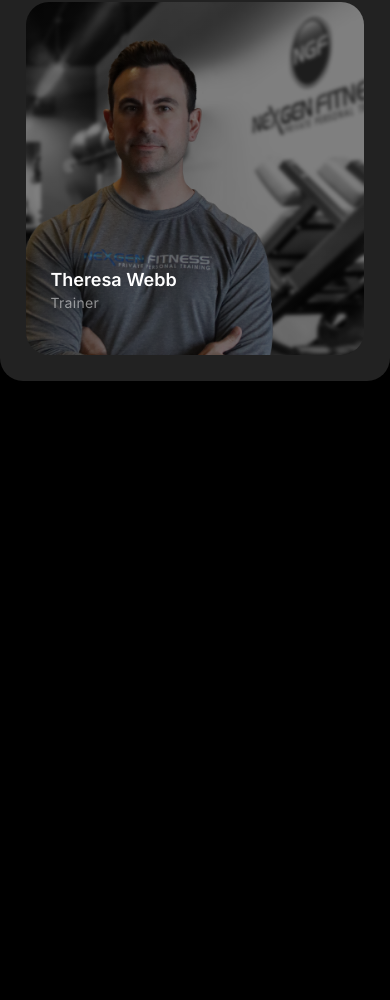
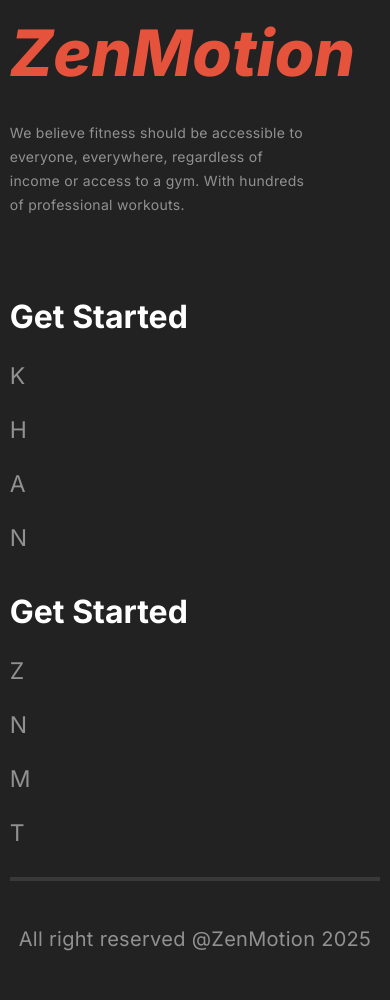
Before and after one commit to Khalidkhan-23/Assignment-2, a plain HTML site: page index.html in a window 390 px wide. Shown: the part 5499-6499 px from the top of the page. Before the commit the page ends 5910 px from the top, so only its background shows below. Drawn offline with Linux system fonts and the light colour scheme.

Commit message:
Added Footer with Mobile View

```diff
--- a/index.html
+++ b/index.html
@@ -96,7 +96,7 @@
                         Mile Easily</h3>
                     <p class="sub">We believe fitness should be accessible to everyone, everywhere, regardless of
                         income
-                        or access to a gym. With  hundreds of professional workouts.</p>
+                        or access to a gym. With hundreds of professional workouts.</p>
                     <div>
                         <a href="" class="btn btn-container">Join Now</a>
                     </div>
@@ -118,7 +118,8 @@
         <section class="section-container">
             <div class="team section">
                 <h3 class="head">Meet Our Team</h3>
-                <p class="sub">We believe fitness should be accessible to everyone, everywhere, regardless of income or access to a gym.</p>
+                <p class="sub">We believe fitness should be accessible to everyone, everywhere, regardless of income or
+                    access to a gym.</p>
                 <div class="team-container">
                     <div class="team-card card-1">
                         <h5 class="box-head ">Jerome Bell</h5>
@@ -149,6 +150,39 @@
         </section>
 
     </main>
+
+    <footer class="section-container">
+        <div class="brand-info section">
+            <div class="footer-part">
+                <div class="description">
+                <h1><i>ZenMotion</i></h1>
+                <p class="sub">We believe fitness should be accessible to everyone, everywhere, regardless of income or
+                    access to a gym. With hundreds of professional workouts.</p>
+            </div>
+            <div class="contact">
+                <div class="get-started l-side">
+                    <h4>Get Started</h4>
+                    <a href="">K</a>
+                    <a href="">H</a>
+                    <a href="">A</a>
+                    <a href="">N</a>
+                </div>
+                <div class="get-started l-side">
+                    <h4>Get Started</h4>
+                    <a href="">Z</a>
+                    <a href="">N</a>
+                    <a href="">M</a>
+                    <a href="">T</a>
+                </div>
+            </div>
+            </div>
+            <hr>
+             <div class="copywrite">
+            <p>All right reserved @ZenMotion 2025</p>
+        </div>
+        </div>
+
+    </footer>
 </body>
 
 </html>
--- a/styles/style.css
+++ b/styles/style.css
@@ -312,19 +312,20 @@ nav {
 /* ---------------------------Run a Mile-------------------------- */
 
 
-.run{
+.run {
     background: var(--second-bg-color);
-    padding: 41px ;
+    padding: 41px;
     justify-content: space-between;
     border-radius: 23px;
     gap: 16%;
 }
-.run img{
+
+.run img {
     border-radius: 23px;
 }
 
 
-.run-description{
+.run-description {
     margin-left: 30px;
     margin-top: 15px;
 }
@@ -343,12 +344,12 @@ nav {
 /* ------------------------------  Team  ---------------------------- */
 
 
-.team{
+.team {
     flex-direction: column;
     align-items: center;
 }
 
-.team-container{
+.team-container {
     display: flex;
     background: var(--second-bg-color);
     border-radius: 23px;
@@ -358,7 +359,7 @@ nav {
     width: 91%;
 }
 
-.team-card{
+.team-card {
     width: 424px;
     height: 353px;
     background-size: cover;
@@ -370,35 +371,141 @@ nav {
     padding-left: 24px;
 }
 
-.card-1{
+.card-1 {
     background:
-    linear-gradient(rgba(0,0,0,0.5), rgba(0,0,0,0.5)),
+        linear-gradient(rgba(0, 0, 0, 0.5), rgba(0, 0, 0, 0.5)),
         url("../images/trainer1.png") no-repeat center / cover;
+
 }
-.card-2{
+
+.card-2 {
     background:
-    linear-gradient(rgba(0,0,0,0.5), rgba(0,0,0,0.5)),
+        linear-gradient(rgba(0, 0, 0, 0.5), rgba(0, 0, 0, 0.5)),
         url("../images/trainer2.png") no-repeat center / cover;
 }
-.card-3{
+
+.card-3 {
     background:
-    linear-gradient(rgba(0,0,0,0.5), rgba(0,0,0,0.5)),
+        linear-gradient(rgba(0, 0, 0, 0.5), rgba(0, 0, 0, 0.5)),
         url("../images/trainer3.png") no-repeat center / cover;
 }
-.card-4{
+
+.card-4 {
     background:
-    linear-gradient(rgba(0,0,0,0.5), rgba(0,0,0,0.5)),
+        linear-gradient(rgba(0, 0, 0, 0.5), rgba(0, 0, 0, 0.5)),
         url("../images/trainer4.png") no-repeat center / cover;
 }
-.card-5{
+
+.card-5 {
     background:
-    linear-gradient(rgba(0,0,0,0.5), rgba(0,0,0,0.5)),
+        linear-gradient(rgba(0, 0, 0, 0.5), rgba(0, 0, 0, 0.5)),
         url("../images/trainer5.png") no-repeat center / cover;
 }
-.card-6{
+
+.card-6 {
     background:
-    linear-gradient(rgba(0,0,0,0.5), rgba(0,0,0,0.5)),
+        linear-gradient(rgba(0, 0, 0, 0.5), rgba(0, 0, 0, 0.5)),
         url("../images/trainer6.png") no-repeat center / cover;
+}
+
+
+/* ------------------------------Footer---------------------------- */
+
+
+footer {
+    background: var(--second-bg-color);
+}
+
+
+.description {
+    flex-direction: column;
+    padding-right: 12%;
+}
+
+.description h1 {
+    color: var(--primary-color);
+    font-family: var(--main-font);
+    font-size: 90px;
+    font-weight: 800;
+    line-height: 110px;
+    letter-spacing: 0%;
+    text-align: left;
+    margin-bottom: 26px;
+
+}
+
+.contact h4 {
+    color: var(--head-font-color);
+    font-family: var(--main-font);
+    font-size: 41px;
+    font-weight: 700;
+    line-height: 50px;
+    letter-spacing: 0%;
+    text-align: left;
+    margin-bottom: 26px;
+
+}
+
+.contact a {
+    color: var(--sub-font-color);
+    font-family: var(--main-font);
+    font-size: 29px;
+    font-weight: 400;
+    line-height: 36px;
+    letter-spacing: 0%;
+    text-align: left;
+    text-decoration: none;
+}
+
+
+.copywrite p {
+    color: var(--sub-font-color);
+    font-family: var(--main-font);
+    font-size: 26px;
+    font-weight: 400;
+    line-height: 31px;
+    letter-spacing: 0.3px;
+    text-align: left;
+    margin: 46px 0px;
+}
+
+.get-started {
+    display: flex;
+    flex-direction: column;
+    gap: 26px;
+}
+
+
+.brand-info {
+    flex-direction: column;
+    margin-bottom: 0px;
+}
+
+.footer-part {
+    display: flex;
+    margin-top: 85px;
+    margin-bottom: 103px;
+}
+
+.contact {
+    display: flex;
+    gap: 24%;
+}
+
+.description,
+.contact {
+    width: 50%;
+
+
+}
+
+.brand-info hr {
+    border: 2px solid rgba(255, 255, 255, 0.1);
+}
+
+.copywrite {
+    display: flex;
+    justify-content: center;
 }
 
 
@@ -409,9 +516,7 @@ nav {
 
 
 
-@media screen and (max-width: 998px) {
-
-}
+@media screen and (max-width: 998px) {}
 
 
 
@@ -568,30 +673,100 @@ nav {
         margin-top: 36px;
         margin-bottom: 30px;
     }
-    .habit-container{
+
+    .habit-container {
         flex-direction: column;
     }
 
 
     /* Run */
 
-    .run{
+    .run {
         margin: 4.6%;
         padding: 33px;
         flex-direction: column;
         align-items: center;
     }
-    .run-description{
+
+    .run-description {
         margin-left: 0px;
         margin-top: 0px;
-    margin-bottom: 31px ;
+        margin-bottom: 31px;
     }
-.run-description div{
+
+    .run-description div {
         display: flex;
         justify-content: center;
     }
-.run-description .btn-container{
+
+    .run-description .btn-container {
         width: 290px;
     }
 
+
+    /* Team */
+
+    .team {
+        width: 90%;
     }
+
+
+    .team-container {
+        flex-direction: column;
+    }
+
+    .team-card {
+        width: 313px;
+        height: 272px;
+    }
+
+
+
+    /* Footer */
+
+    .description h1 {
+        font-size: 64px;
+        line-height: 85px;
+    }
+
+    .footer-part {
+        flex-direction: column;
+    }
+
+    .contact {
+        flex-direction: column;
+    }
+
+    .contact h4 {
+        font-size: 32px;
+        line-height: 39px;
+    }
+
+    .contact a {
+        font-size: 23px;
+        line-height: 28px;
+    }
+
+    .r-side{
+        margin-bottom: 0px;
+    }
+
+
+    .copywrite p{
+        font-size: 20px;
+line-height: 24px;
+    }
+
+    .description,
+.contact {
+    width: 80%;
+}
+.footer-part{
+    margin-bottom: 30px;
+}
+
+.contact h4{
+    margin-top: 40px;
+     margin-bottom: 0px;
+}
+}
```
Lines whose indentation alone changed are shown as unchanged.
